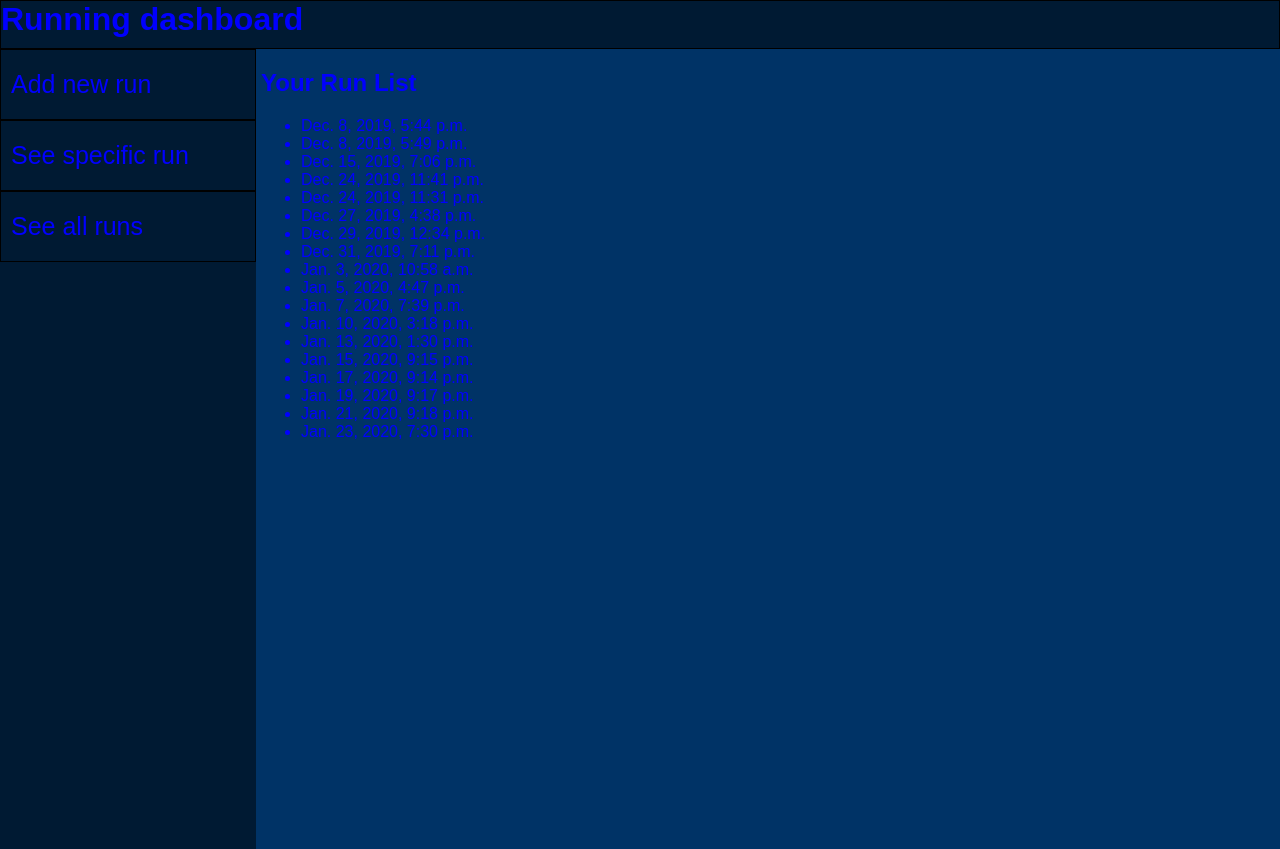
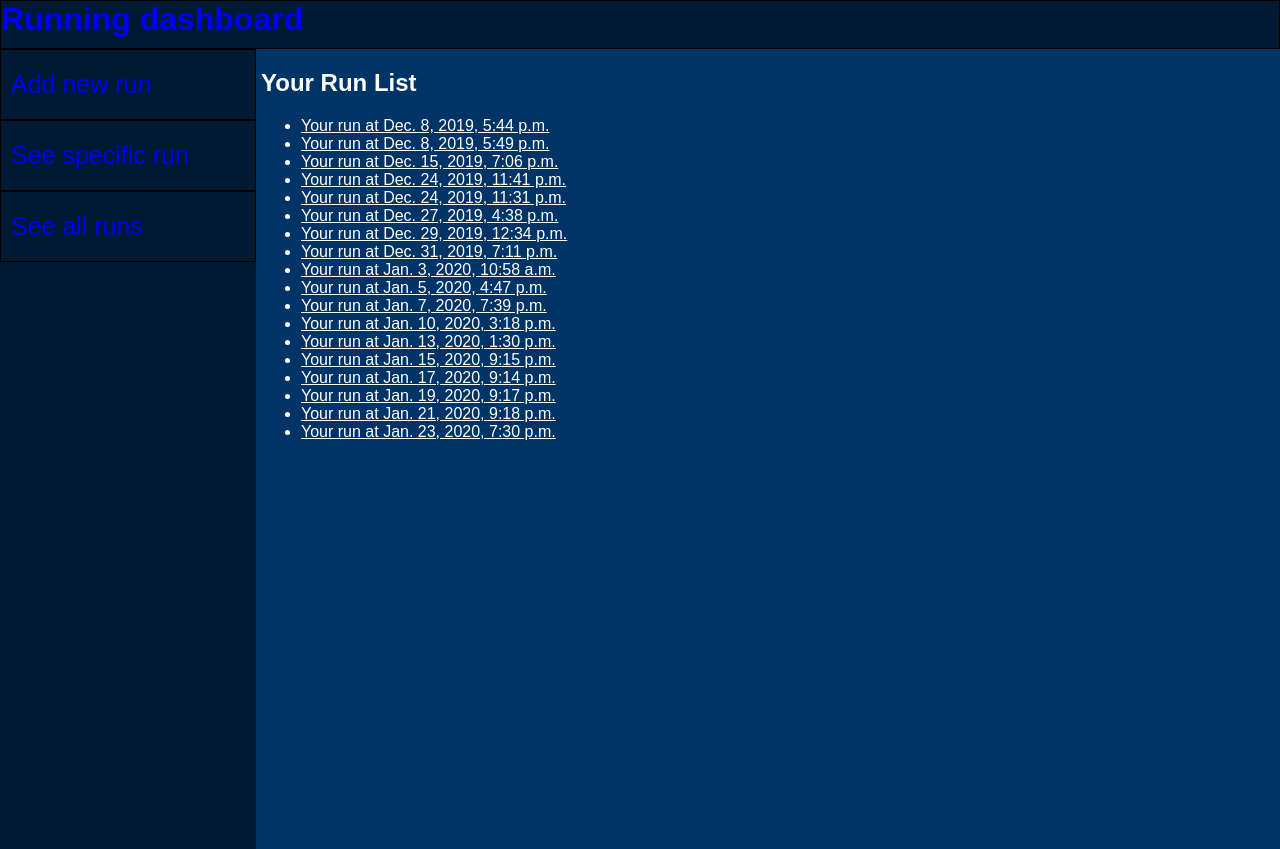
Before and after one commit to meir412/running_website, a Django app: page /running_dashboard/runs/ in a window 1280 px wide. Run offline with Django 3.2, Linux system fonts and the light colour scheme; data comes from the database, SQL or seed files in the repository.

Commit message:
Add basic detail view for the Run model 1. Ad a url mapping to run detail with pk of run 2. Add a view representing run detail 3. Create run_detail.html template 4. Create css styles for run_detail and for the previous run_list 5. Inside the run_list.html, add links to the run detail page instead of just the dates

```diff
--- /dev/null
+++ b/running_dashboard/static/css/run_list.css
@@ -0,0 +1,12 @@
+
+.run_list {
+    width: 80%;
+    float: right;
+    box-sizing: border-box;
+    padding-left: 5px;
+    color: white;
+}
+
+.run_list a {
+    color:white;
+}
--- a/running_dashboard/templates/running_dashboard/run_list.html
+++ b/running_dashboard/templates/running_dashboard/run_list.html
@@ -1,17 +1,20 @@
 {% extends "base_generic.html" %}
 
+{% block content %}
+
 {% load static %}
-<link rel="stylesheet" href="{% static 'css/style.css'%}" type="text/css">
+<link rel="stylesheet" href="{% static 'css/run_list.css'%}" type="text/css">
 
-{% block content %}
-<div class=content>
+<div class=run_list>
     <h2>Your Run List</h2>
     {% if run_list %}
     <ul>
       {% for run in run_list %}
         <li>
           <!-- <a href="{{ book.get_absolute_url }}">{{ book.title }}</a> ({{book.author}}) -->
-          {{ run.start_time }}
+          <!-- {{ run.start_time }} -->
+          <a href="{% url 'run-detail' pk=run.id %}"> Your run at {{ run.start_time}} </a>
+          <!-- <a href="">bla</a> -->
         </li>
       {% endfor %}
     </ul>
--- a/running_dashboard/urls.py
+++ b/running_dashboard/urls.py
@@ -3,5 +3,6 @@ from . import views
 
 urlpatterns = [
     path('', views.index, name='index'),
-    path('runs/', views.RunListView.as_view(), name='runs')
+    path('runs/', views.RunListView.as_view(), name='runs'),
+    path('run/<int:pk>', views.RunDetailView.as_view(), name='run-detail'),
 ]
--- a/running_dashboard/views.py
+++ b/running_dashboard/views.py
@@ -28,3 +28,8 @@ class RunListView(generic.ListView):
 
     model = Run
     queryset = Run.objects.order_by('id')
+
+
+class RunDetailView(generic.DetailView):
+
+    model = Run
```
Also changed, not shown: running_dashboard/static/css/run_detail.css (added, +8 -0 lines), running_dashboard/templates/running_dashboard/run_detail.html (added, +15 -0 lines).
